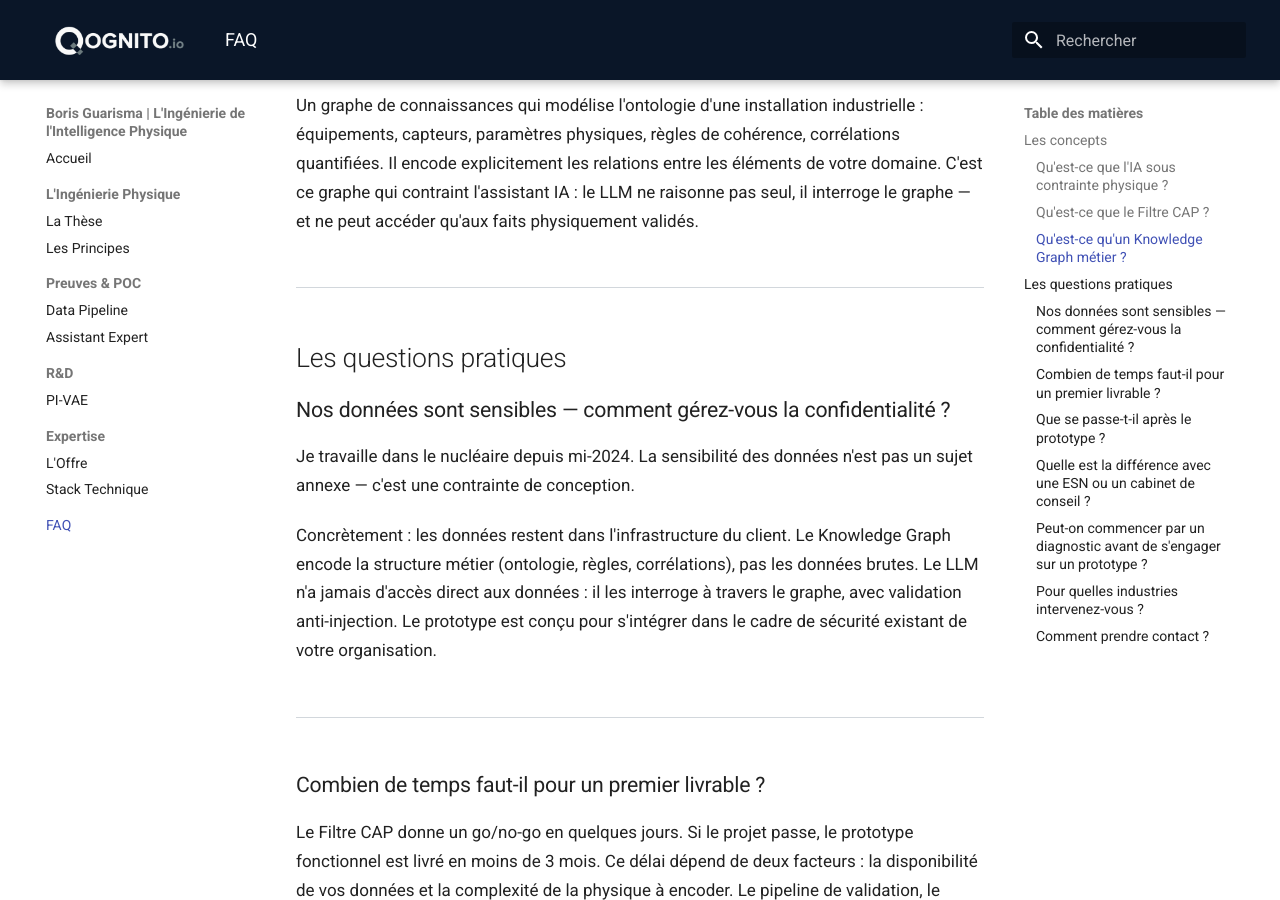
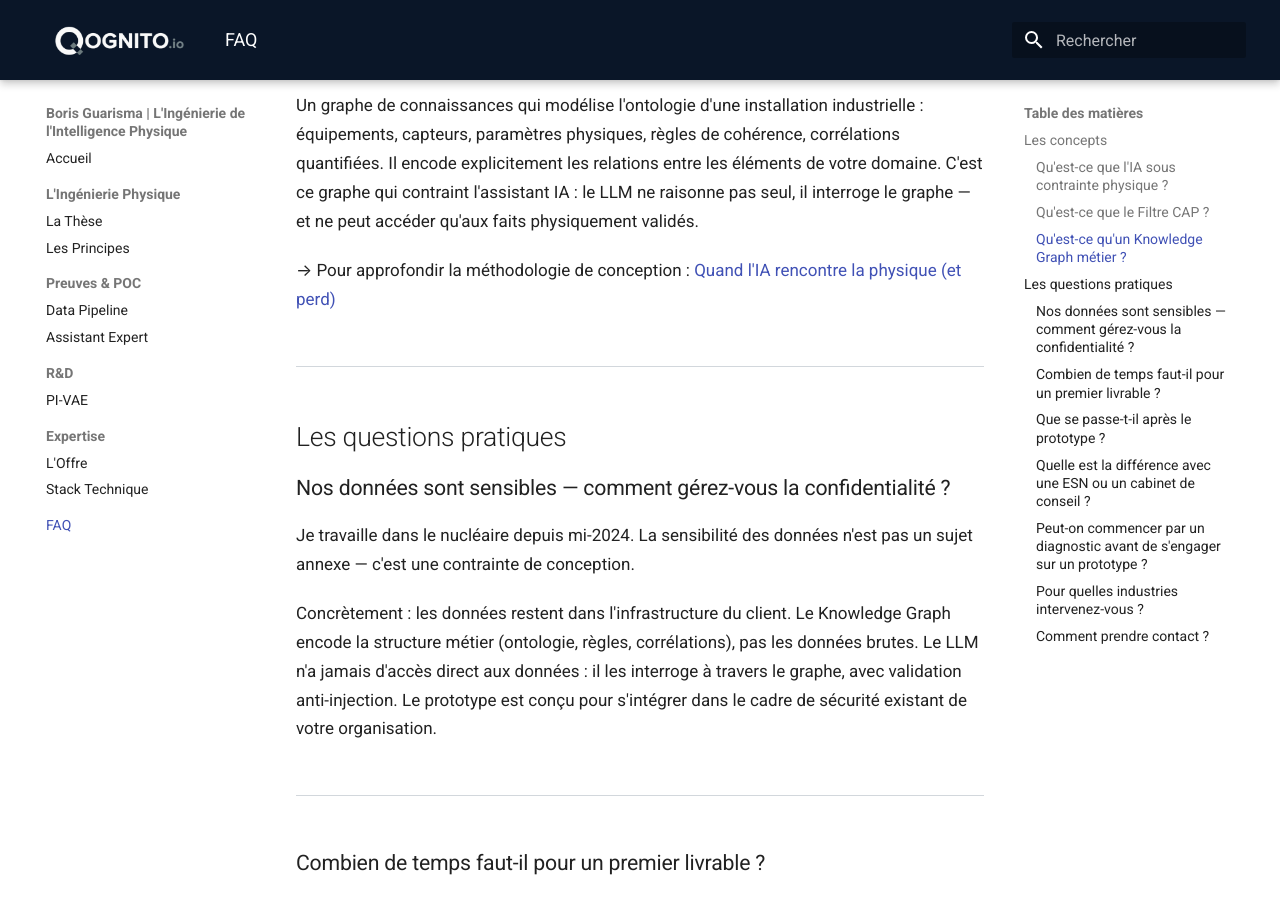
Before and after one commit to nucorg/qognito-site, an MkDocs documentation site: the page built from docs/faq.md, in a window 1280 px wide and 900 px high, scrolled down 956 px. Built offline with MkDocs 1.6.1 and Material for MkDocs 9.7.7, drawn with Linux system fonts in a browser that asks for light colours.

Commit message:
Add link to blog post on design methodology
Added a link to a blog post for further reading on the design methodology.

```diff
--- a/docs/faq.md
+++ b/docs/faq.md
@@ -25,6 +25,8 @@ Si le projet ne passe pas les trois, il n'est pas pris.
 ### Qu'est-ce qu'un Knowledge Graph métier ?
 
 Un graphe de connaissances qui modélise l'ontologie d'une installation industrielle : équipements, capteurs, paramètres physiques, règles de cohérence, corrélations quantifiées. Il encode explicitement les relations entre les éléments de votre domaine. C'est ce graphe qui contraint l'assistant IA : le LLM ne raisonne pas seul, il interroge le graphe — et ne peut accéder qu'aux faits physiquement validés.
+
+→ Pour approfondir la méthodologie de conception : [Quand l'IA rencontre la physique (et perd)](https://blog.bguarisma.com/quand-ia-rencontre-physique-knowledge-graph)
 
 ---
 
```
